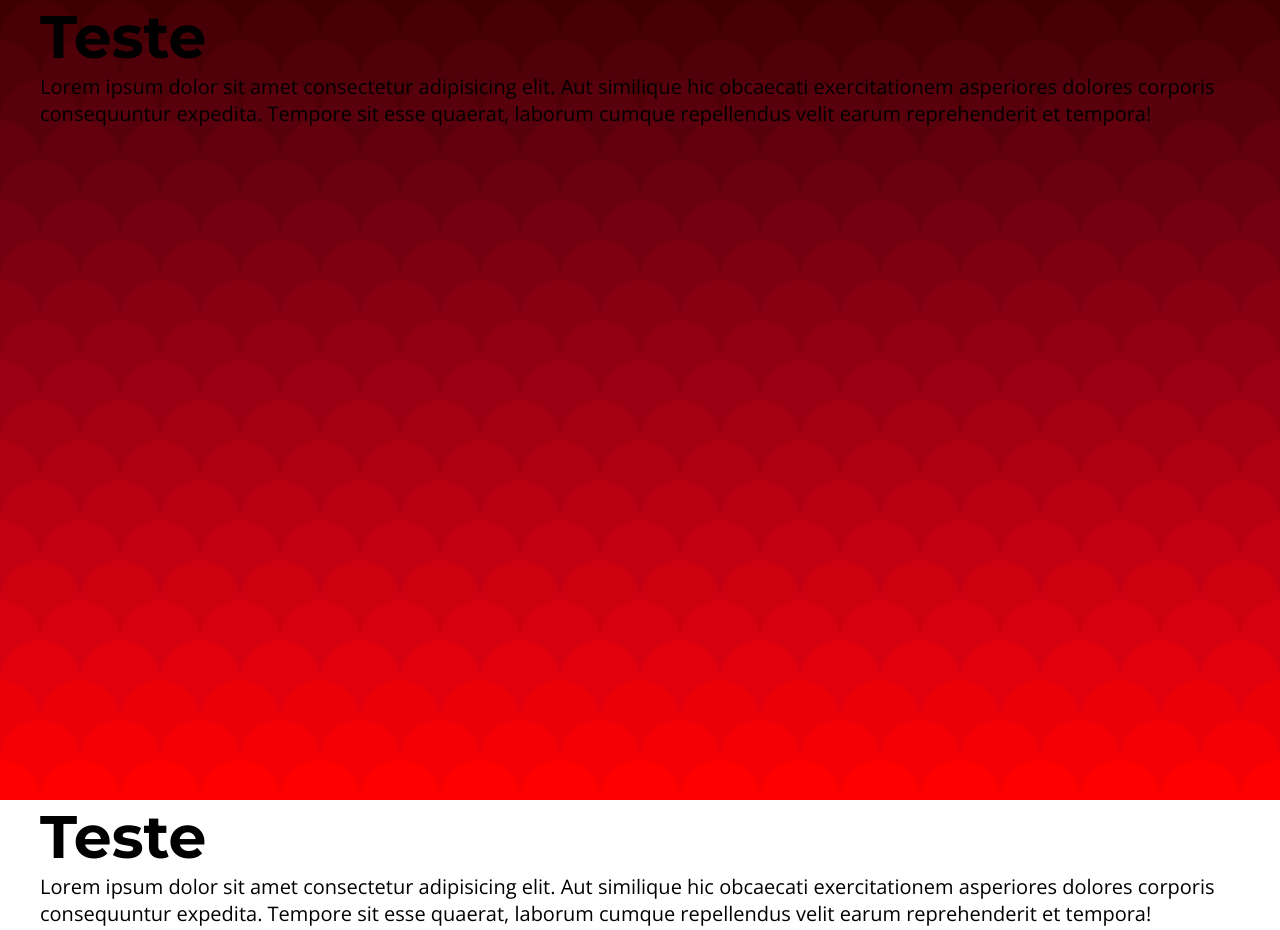
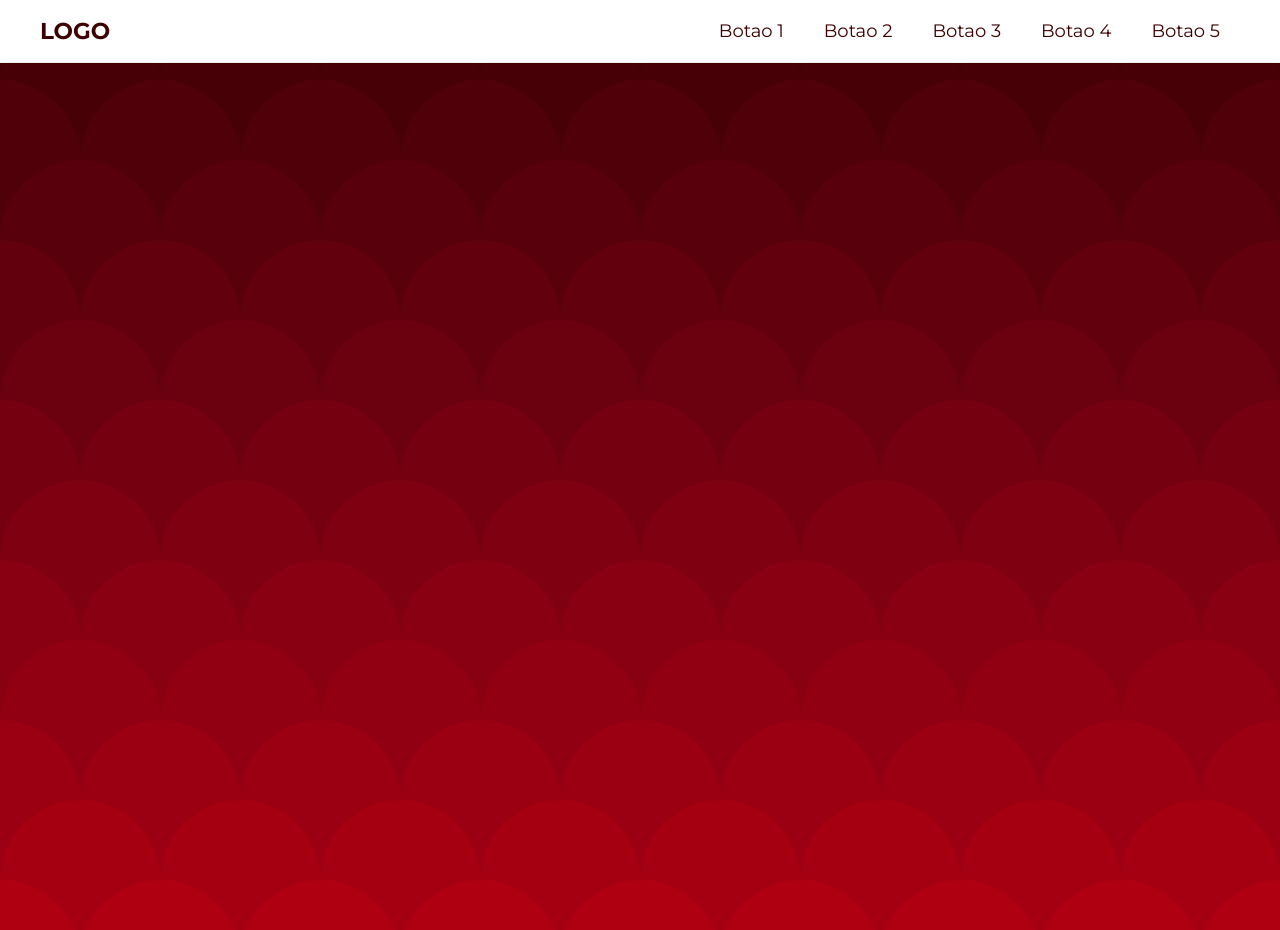
Before and after one commit to CarlosHp1996/Site-Portfolio, a plain HTML site: page index.html in a window 1280 px wide. Shown: the top 930 px of the page. Drawn offline with nearby package versions, Linux system fonts and the light colour scheme.

Commit message:
#2 - Criando e estilizando o menu principal + ajustes

```diff
--- a/assets/css/styles.css
+++ b/assets/css/styles.css
@@ -1,7 +1,9 @@
 /*Criando variáveis*/
-t {
+:root {
     --primary-color: #3E0001;
     --white-color: #ffffff;
+    --ligth-gray-color: #eeeeee;
+    --secundary-color: rgb(224, 64, 64);
     --gap: 3rem;
 }
 
@@ -50,21 +52,25 @@ h6 {
     font-size: 3.5rem;
 }
 
+a {
+    text-decoration: none;
+}
+
 /*Definindo e configurando o background*/
 .main-bg {
     background-image: url(/assets/img/main-bg.svg);
     background-size: auto;
     background-position: center center;
-    color: var(--white-color);
+    color: var(-primary-color);
 }
 
 .white-bg {
-    color: var(-primary-color);
+    background-color: var(--white-color);
 }
 
 /*Definindo estrutura do conteudo principal*/
 .main-content {
-    max-width: 1200px;
+    max-width: 120rem;
     margin: 0 auto;
     padding: var(--gap);
 }
@@ -72,3 +78,60 @@ h6 {
 .section {
     min-height: 100vh;
 }
+
+.menu {
+    position: fixed;
+    top: 0;
+    left: 0;
+    right: 0;
+    width: 100%;
+    border-bottom: 0.1rem solid var(--ligth-gray-color);
+}
+
+.menu-content {
+    display: flex;
+    justify-content: space-between;
+    align-items: center;
+    padding-top: 0;
+    padding-bottom: 0;
+}
+
+.menu h1 {
+    font-size: 2.3rem;
+    color: var(--primary-color);
+}
+
+.menu h1 a {
+    color: inherit;
+}
+
+
+.menu ul {
+    list-style: none;
+    display: flex;
+}
+
+.menu ul li a {
+    display: block;
+    padding: 2rem;
+    font-size: 1.8rem;
+    font-family: "Montserrat", sans-serif;
+    color: var(--primary-color);
+    position: relative;
+}
+
+.menu ul li a::after {
+    content: '';
+    position: absolute;
+    bottom: 1rem;
+    left: 50%;
+    width: 0%;
+    height: 0.2rem;
+    background: var(--secundary-color);
+    transition: all 300ms ease-in-out;
+}
+
+.menu ul li a:hover::after {
+    width: 50%;
+    left: 25%;
+}
--- a/index.html
+++ b/index.html
@@ -7,20 +7,24 @@
     <link rel="preconnect" href="https://fonts.googleapis.com">
 <link rel="preconnect" href="https://fonts.gstatic.com" crossorigin>
 <link href="https://fonts.googleapis.com/css2?family=Montserrat:ital,wght@0,100..900;1,100..900&family=Open+Sans:ital,wght@0,300..800;1,300..800&display=swap" rel="stylesheet">
-    <link rel="stylesheet" href="/assets/css/styles.css">
+<link rel="stylesheet" href="/assets/css/styles.css">
 </head>
-<body>
-    <section class="main-bg section">
-        <div class="main-content">
-            <h1>Teste</h1>
-              <p>Lorem ipsum dolor sit amet consectetur adipisicing elit. Aut similique hic obcaecati exercitationem asperiores dolores corporis consequuntur expedita. Tempore sit esse quaerat, laborum cumque repellendus velit earum reprehenderit et tempora!</p>
-        </div>
-    </section>
-    <section class="white-bg section">
-        <div class="main-content">
-            <h1>Teste</h1>
-              <p>Lorem ipsum dolor sit amet consectetur adipisicing elit. Aut similique hic obcaecati exercitationem asperiores dolores corporis consequuntur expedita. Tempore sit esse quaerat, laborum cumque repellendus velit earum reprehenderit et tempora!</p>
-        </div>
-    </section>
+<body class="main-bg">
+    <aside class="menu white-bg">
+        <section class="main-content menu-content">
+            <h1><a href="#">LOGO</a></h1>
+            <nav>
+                <ul>
+                    <li><a href="#">Botao 1</a></li>
+                    <li><a href="#">Botao 2</a></li>
+                    <li><a href="#">Botao 3</a></li>
+                    <li><a href="#">Botao 4</a></li>
+                    <li><a href="#">Botao 5</a></li>
+                </ul>
+            </nav>
+        </section>
+    </aside>
+    <section class="section"></section>
+    <section class="section"></section>
 </body>
 </html>
```
